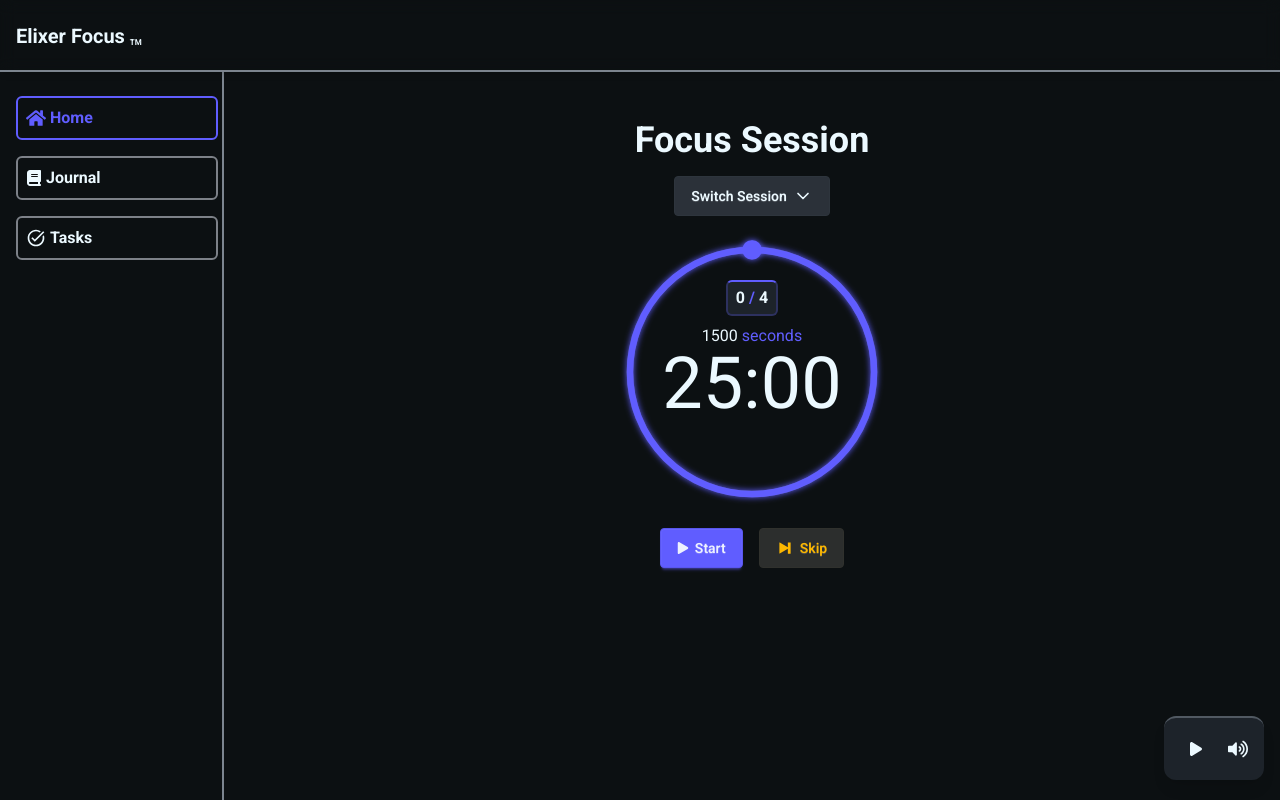
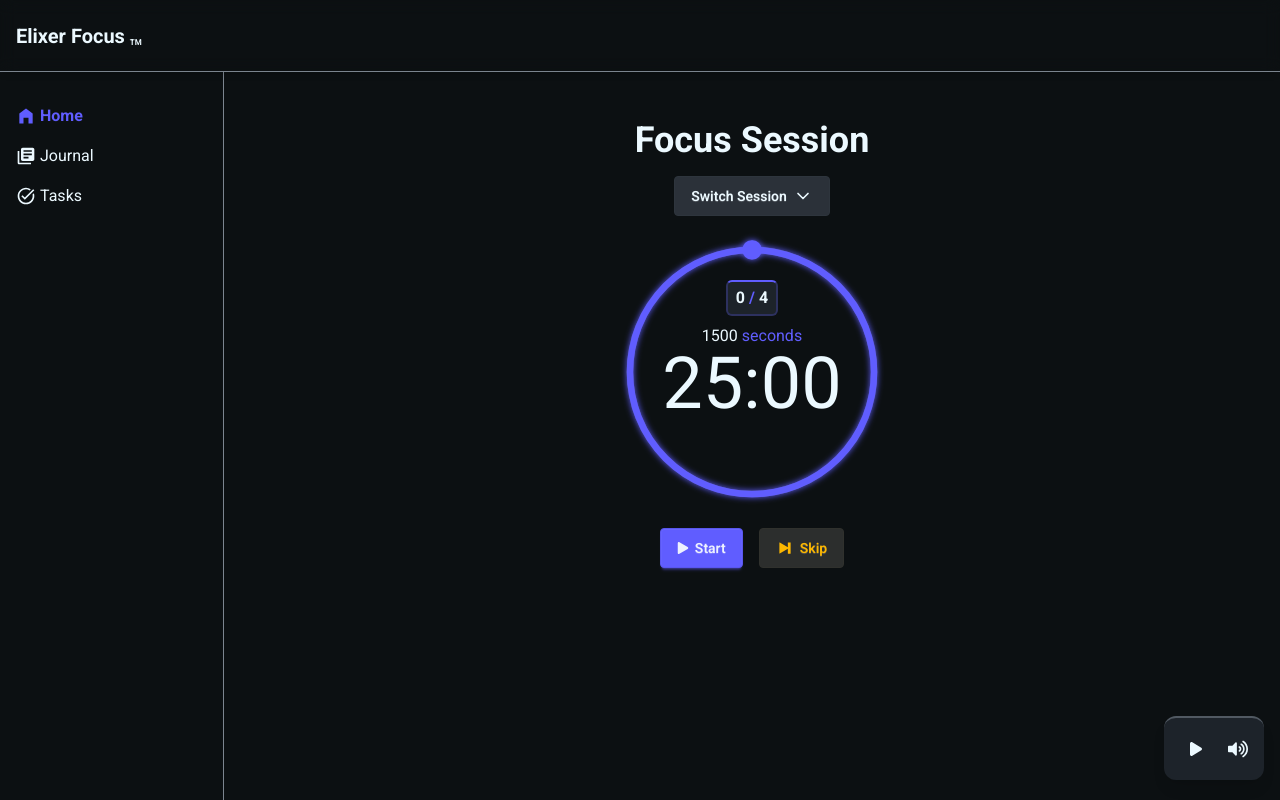
Before and after one commit to elixer-prince/elixer-focus, a React (Vite) app in the folder react-frontend/: page / in a window 1280 px wide. Built offline with nearby package versions, Linux system fonts and the light colour scheme.

Commit message:
style(app): improve navbar and sidebar styling

```diff
--- a/react-frontend/src/components/Navbar/Index.tsx
+++ b/react-frontend/src/components/Navbar/Index.tsx
@@ -11,7 +11,7 @@ const NavbarContent = () => {
     return (
         // Navbar Content
         <nav
-            className={`${isOpen ? "max-md:bg-base-300 max-md:h-screen" : ""} border-b-base-content/50 fixed top-0 right-0 left-0 z-20 h-(--navbar-height) border-b-2 p-4 shadow-md backdrop-blur-sm transition-all duration-1000`.trim()}
+            className={`${isOpen ? "max-md:bg-base-300 max-md:h-screen" : ""} border-b-base-content/50 fixed top-0 right-0 left-0 z-20 h-(--navbar-height) border-b p-4 shadow-md backdrop-blur-sm transition-all duration-1000`.trim()}
         >
             {/* Inner Navbar Container */}
             <div className={"flex h-10 w-full items-center justify-between"}>
--- a/react-frontend/src/components/Navbar/NavbarLink.tsx
+++ /dev/null
@@ -1,22 +0,0 @@
-import { Link, useLocation } from "react-router";
-import type { PropsWithChildren } from "react";
-
-interface NavLinkProps {
-    to: string;
-}
-
-const NavbarLink = ({ to, children }: PropsWithChildren<NavLinkProps>) => {
-    const location = useLocation();
-
-    return (
-        // Navbar Link
-        <Link
-            className={`text-base-content/75 transition-colors ${location.pathname === to ? "text-primary font-bold" : "hover:text-base-content"}`}
-            to={to}
-        >
-            {children}
-        </Link>
-    );
-};
-
-export default NavbarLink;
--- a/react-frontend/src/components/Navbar/stores/NavbarContext.tsx
+++ b/react-frontend/src/components/Navbar/stores/NavbarContext.tsx
@@ -1,17 +1,13 @@
 import {
     createContext,
     type Dispatch,
-    type ReactNode,
+    type PropsWithChildren,
     type SetStateAction,
     useContext,
     useEffect,
     useMemo,
     useState,
 } from "react";
-
-interface NavbarContextProps {
-    children: ReactNode;
-}
 
 type NavbarContextType = {
     isOpen: boolean;
@@ -20,7 +16,7 @@ type NavbarContextType = {
 
 const NavbarContext = createContext<NavbarContextType | null>(null);
 
-export const NavbarProvider = ({ children }: NavbarContextProps) => {
+export const NavbarProvider = ({ children }: PropsWithChildren) => {
     const [isOpen, setIsOpen] = useState<boolean>(false);
 
     useEffect(() => {
@@ -50,7 +46,9 @@ export const useNavbarContext = () => {
     const navbarContext = useContext(NavbarContext);
 
     if (!navbarContext) {
-        throw new Error("useNavbarContext must be used with a NavbarProvider!");
+        throw new Error(
+            "useNavbarContext must be used inside a NavbarProvider!",
+        );
     }
 
     return navbarContext;
--- a/react-frontend/src/components/Sidebar/Index.tsx
+++ b/react-frontend/src/components/Sidebar/Index.tsx
@@ -1,25 +1,23 @@
 import SidebarLink from "@components/Sidebar/SidebarLink.tsx";
-import { FaHome } from "react-icons/fa";
-import { FaBook } from "react-icons/fa6";
-import { MdTaskAlt } from "react-icons/md";
+import { MdHomeFilled, MdLibraryBooks, MdTaskAlt } from "react-icons/md";
 
 const Sidebar = () => {
     return (
         <nav
             className={
-                "border-base-content/50 fixed top-(--navbar-height) bottom-0 flex w-(--sidebar-width) flex-col border-r-2"
+                "border-base-content/50 fixed top-(--navbar-height) bottom-0 flex w-(--sidebar-width) flex-col border-r"
             }
         >
-            <ul className={"space-y-4 overflow-y-scroll p-4 pt-6 pr-1"}>
+            <ul className={"overflow-y-scroll pt-6 pl-2"}>
                 <li>
                     <SidebarLink to={"/"}>
-                        <FaHome size={20} />
+                        <MdHomeFilled size={20} />
                         Home
                     </SidebarLink>
                 </li>
                 <li>
                     <SidebarLink to="/journal">
-                        <FaBook />
+                        <MdLibraryBooks size={20} />
                         Journal
                     </SidebarLink>
                 </li>
--- a/react-frontend/src/components/Sidebar/SidebarLink.tsx
+++ b/react-frontend/src/components/Sidebar/SidebarLink.tsx
@@ -10,9 +10,9 @@ const SidebarLink = ({ to, children }: PropsWithChildren<LinkProps>) => {
         <NavLink
             className={({ isActive }) => {
                 const classes =
-                    "hover:bg-primary-content/10 flex items-center gap-1 rounded-md border-2 p-2 font-bold transition-colors";
+                    "hover:bg-primary-content/10 flex items-center gap-1 rounded-md p-2 transition-colors duration-500";
 
-                return `${classes} ${isActive ? "text-primary pointer-events-none" : "border-primary-content/50 hover:border-primary-content/75"}`.trim();
+                return `${classes} ${isActive ? "text-primary pointer-events-none font-bold" : "border-primary-content/50 hover:border-primary-content/75"}`.trim();
             }}
             to={to}
         >
```
